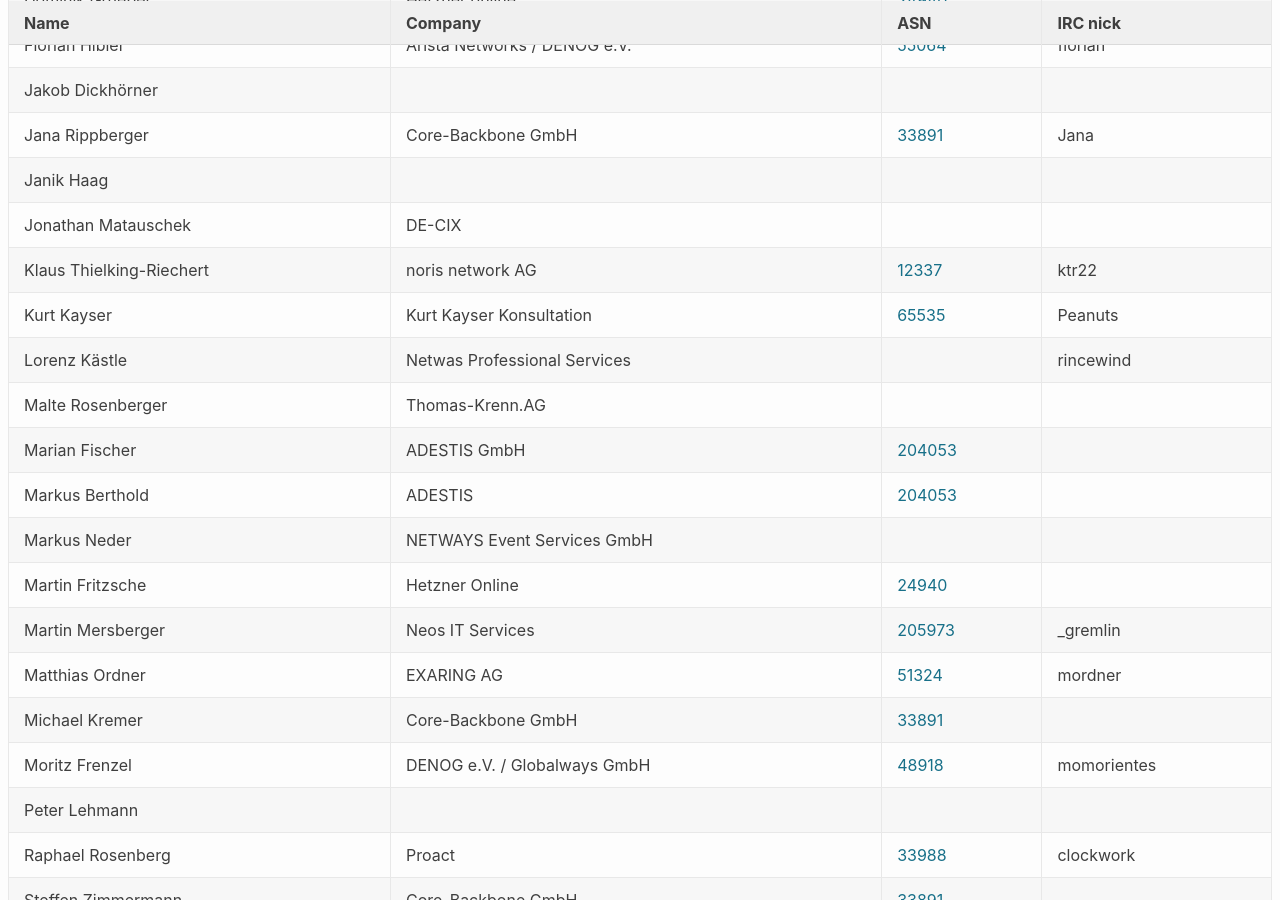
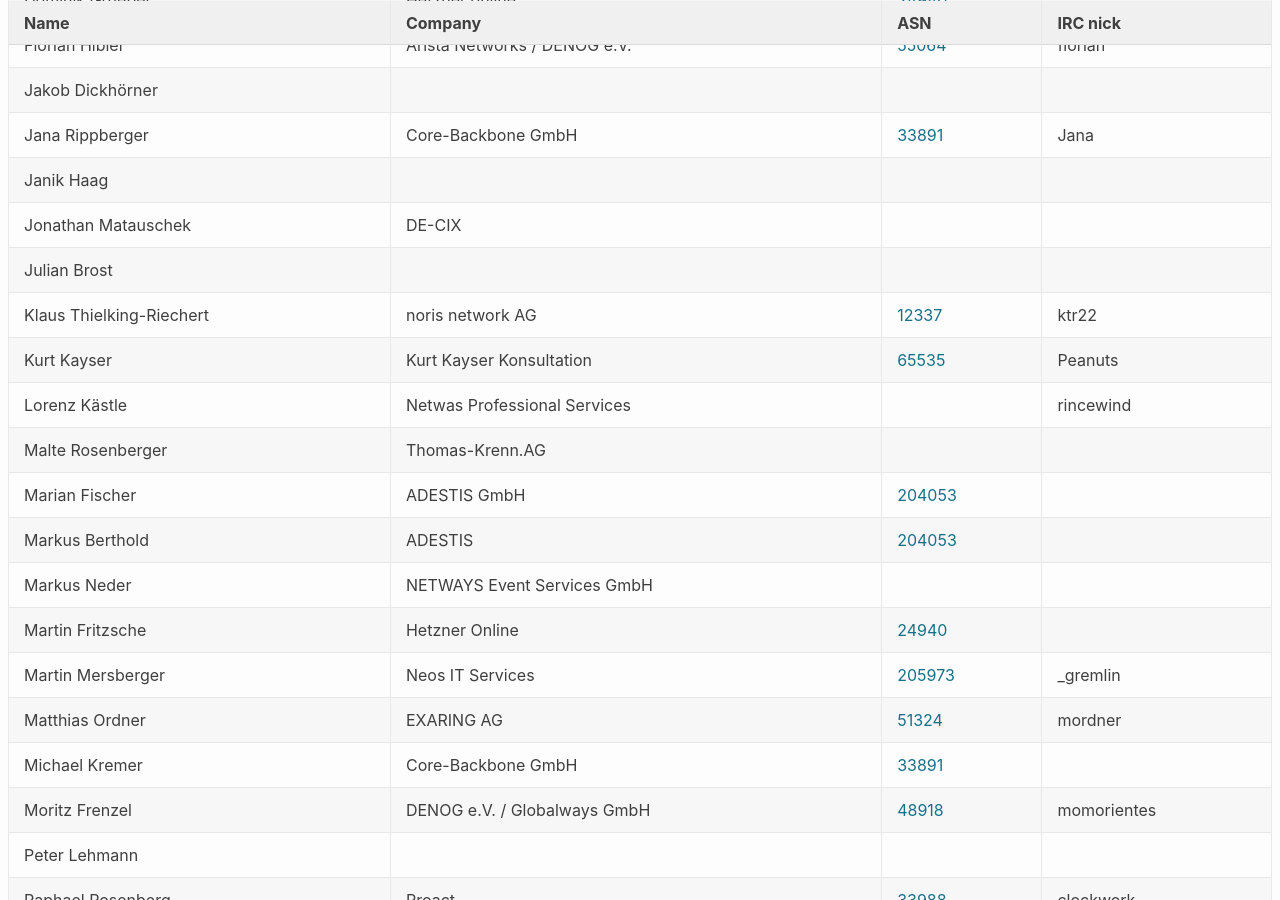
Before and after one commit to denog/pretix-attendeelist, a Jekyll site: the page built from meetup2023_05/index.markdown, in a window 1280 px wide and 900 px high, scrolled down 391 px. Built offline with Jekyll 4.4.1, drawn with Linux system fonts in a browser that asks for light colours.

Commit message:
Latest data: Mon Sep 25 14:48:02 UTC 2023

```diff
--- a/_data/attendees_denog_meetup_2023_05.json
+++ b/_data/attendees_denog_meetup_2023_05.json
@@ -74,6 +74,12 @@
   {
     "name": "Jonathan Matauschek",
     "company": "DE-CIX",
+    "irc": null,
+    "asn": null
+  },
+  {
+    "name": "Julian Brost",
+    "company": null,
     "irc": null,
     "asn": null
   },
```
